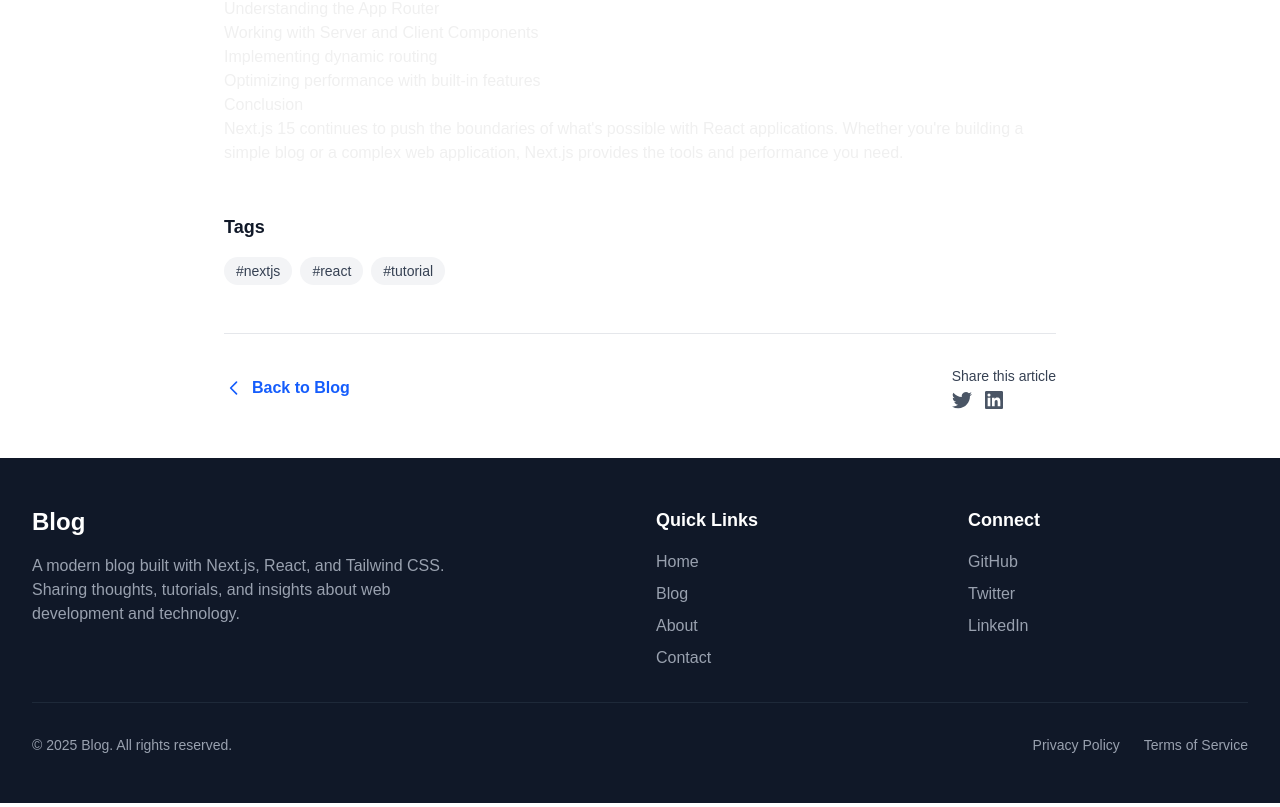
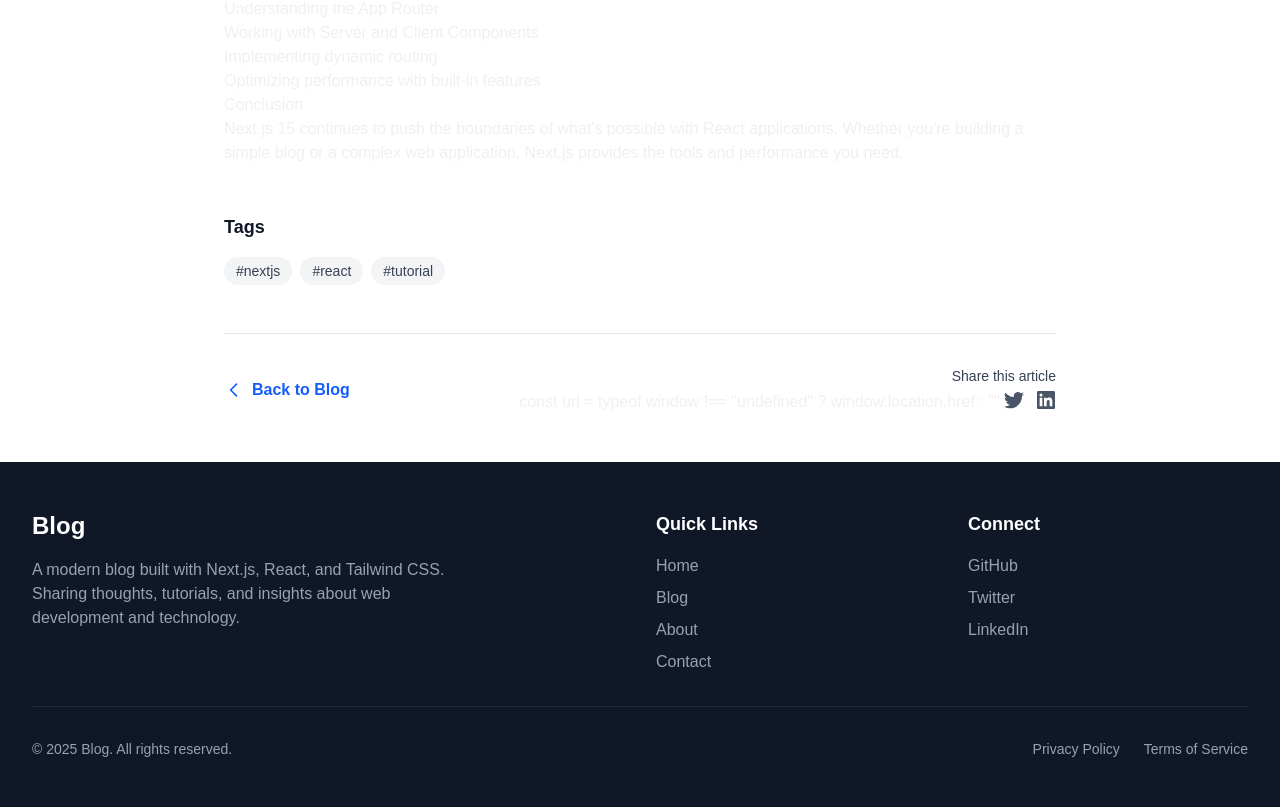
Before and after one commit to Drakeze/Blog, a Next.js app in the folder blog/: page /blog/getting-started-nextjs-15 in a window 1280 px wide. Shown: the part 838-1645 px from the top of the page. Built offline with nearby package versions, Linux system fonts and the light colour scheme.

Commit message:
(fix ) page and slug fix

```diff
--- a/blog/src/app/blog/[slug]/page.tsx
+++ b/blog/src/app/blog/[slug]/page.tsx
@@ -402,6 +402,7 @@ export default function BlogPostPage({ params }: BlogPostPageProps) {
           <div className="text-right">
             <p className="text-sm text-gray-700 mb-1">Share this article</p>
             <div className="flex space-x-3">
+            const url = typeof window !== "undefined" ? window.location.href : "";
               <a
                 href={`https://twitter.com/intent/tweet?text=${encodeURIComponent(post.title)}&url=${encodeURIComponent(window.location.href)}`}
                 target="_blank"
--- a/blog/src/app/blog/page.tsx
+++ b/blog/src/app/blog/page.tsx
@@ -239,7 +239,7 @@ export default function BlogPage() {
               onClick={() => setCurrentPage(page)}
               className={`px-4 py-2 border rounded-lg transition-colors ${
                 currentPage === page
-                  ? 'bg-blue-600 text-white border-blue-600'
+                  ? 'bg-blue-600 text-black border-blue-600'
                   : 'border-gray-300 hover:bg-gray-50'
               }`}
             >
```
